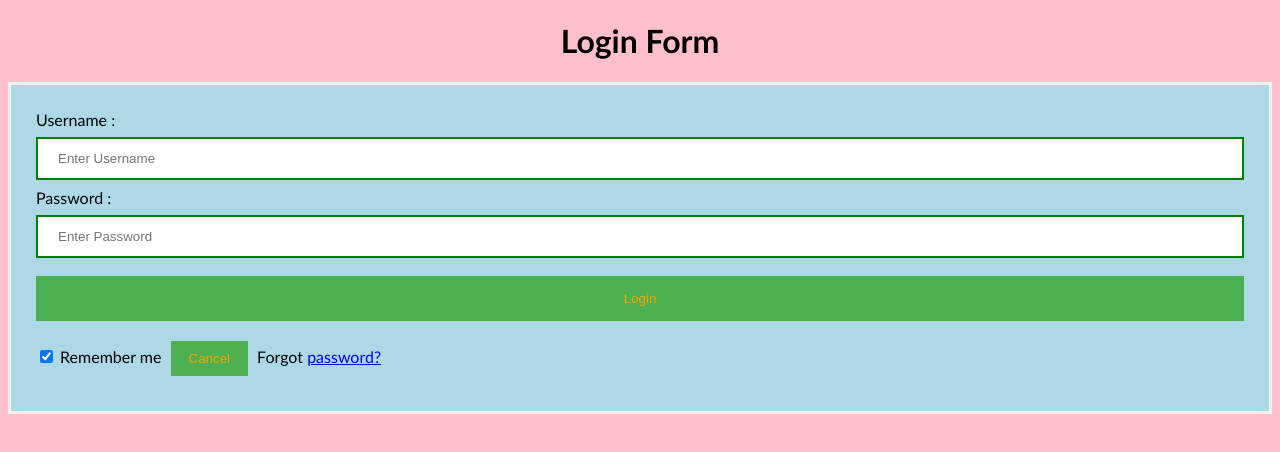
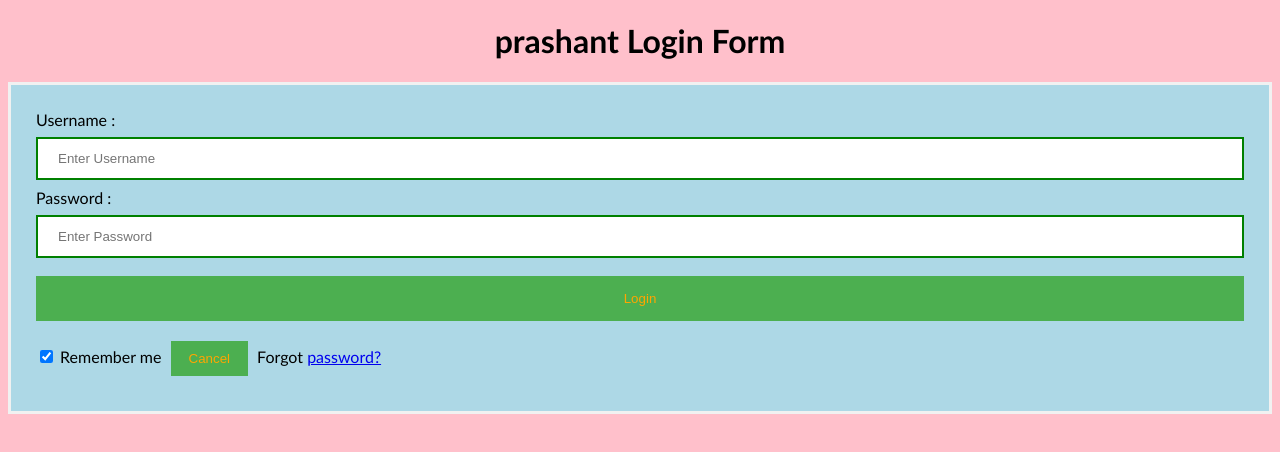
Before and after one commit to sabitabarik/2023project, a plain HTML site: page index.html in a window 1280 px wide. Drawn offline with Linux system fonts and the light colour scheme.

Commit message:
login from modified

```diff
--- a/index.html
+++ b/index.html
@@ -45,7 +45,7 @@ button {
 </style>
 </head>
 <body>
-    <center> <h1> Login Form </h1> </center>
+    <center> <h1>prashant  Login Form </h1> </center>
     <form>
         <div class="container">
             <label>Username : </label>
```
